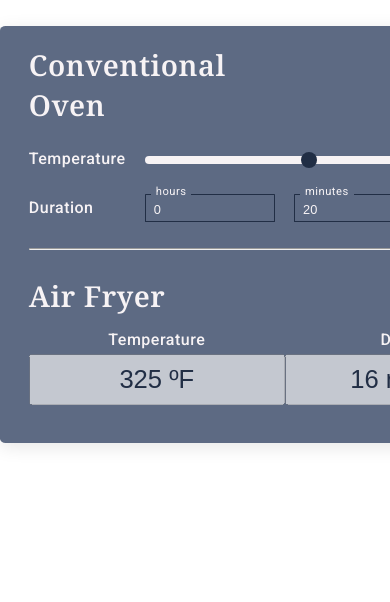
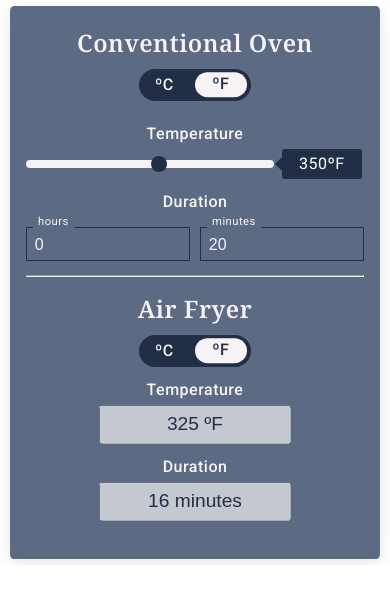
Before and after one commit to dancielos/air-fryer-calculator, a Next.js app: page / in a window 390 px wide. Shown: the top 602 px of the page. Built offline with nearby package versions, Linux system fonts and the light colour scheme.

Commit message:
implemented responsive design

```diff
--- a/src/app/UI/Row.jsx
+++ b/src/app/UI/Row.jsx
@@ -1,4 +1,4 @@
-export default function Row({ children, boxType, className }) {
+export default function Row({ children, boxType, className = '' }) {
 	return (
 		<div className={`af-calc__row af-calc__${boxType} ${className}`}>
 			{children}
--- a/src/app/page.jsx
+++ b/src/app/page.jsx
@@ -136,7 +136,7 @@ export default function Home() {
 		<Card>
 			<form className='af-calc__form'>
 				<div className='flex-column af-calc__oven-container'>
-					<Row boxType='grid'>
+					<Row boxType='grid' className='af-calc__top'>
 						<Heading label='Conventional Oven' />
 						<InputUnit
 							id='oven'
@@ -166,7 +166,7 @@ export default function Home() {
 
 				<hr />
 				<div className='af-calc__output-container'>
-					<Row boxType='grid'>
+					<Row boxType='grid' className='af-calc__top'>
 						<Heading label='Air Fryer' />
 						<InputUnit
 							id='airFryer'
--- a/src/styles/base/_typography.scss
+++ b/src/styles/base/_typography.scss
@@ -49,6 +49,9 @@ h3 {
 	font-size: 3.6rem;
 	// margin-bottom: 1.2rem;
 	line-height: 1.4;
+	@include abstracts.respond(phone) {
+		font-size: 3rem;
+	}
 }
 
 h4 {
--- a/src/styles/components/_input.scss
+++ b/src/styles/components/_input.scss
@@ -10,6 +10,10 @@
 	font-size: 1.6rem;
 	z-index: 1000;
 	width: 16rem;
+	@include abstracts.respond(custom-450) {
+		width: 100%;
+		font-size: 2rem;
+	}
 
 	&-wrapper {
 		display: flex;
@@ -19,6 +23,10 @@
 	}
 	&-wrapper.input-duration {
 		gap: 2.4rem;
+		@include abstracts.respond(custom-450) {
+			width: 100%;
+			gap: 1.2rem;
+		}
 	}
 	&-container {
 		position: relative;
@@ -26,6 +34,9 @@
 		border: 1.5px solid abstracts.$color1;
 		border-radius: abstracts.$defaultBorderRadius;
 		// margin: 10px;
+		@include abstracts.respond(custom-450) {
+			width: 100%;
+		}
 	}
 	&-group {
 		display: grid;
@@ -33,9 +44,18 @@
 		grid-template-columns: auto 1fr 1fr;
 		// row-gap: 2.4rem;
 		justify-items: stretch;
-		// > label {
-		// 	width: calc(100% + 1rem);
-		// }
+
+		@include abstracts.respond(custom-450) {
+			grid-template-columns: 1fr;
+			justify-items: center;
+			gap: 0rem;
+			> label {
+				margin: 1.2rem auto;
+				&:first-child {
+					margin-bottom: 0;
+				}
+			}
+		}
 	}
 	&-label {
 		font-size: 1.4rem;
--- a/src/styles/components/_output.scss
+++ b/src/styles/components/_output.scss
@@ -1,7 +1,11 @@
 @use '../abstracts';
 
 .af-calc__output {
-	// gap: 2.4rem;
+	gap: 2.4rem;
+	@include abstracts.respond(custom-450) {
+		grid-template-columns: 1fr;
+		gap: 1.2rem;
+	}
 
 	&-container {
 		display: flex;
@@ -13,6 +17,10 @@
 		text-align: center;
 		color: abstracts.$color1;
 		font-size: 3.2rem;
+		@include abstracts.respond(phone) {
+			font-size: 2.4rem;
+			max-width: 24rem;
+		}
 	}
 
 	&-group {
--- a/src/styles/components/_switch.scss
+++ b/src/styles/components/_switch.scss
@@ -4,6 +4,9 @@
 	&-container {
 		display: flex;
 		justify-content: flex-end;
+		@include abstracts.respond(custom-450) {
+			justify-content: center;
+		}
 	}
 	&-unit-switch {
 		display: inline-block;
--- a/src/styles/main/_main.scss
+++ b/src/styles/main/_main.scss
@@ -12,6 +12,10 @@
 		box-shadow: abstracts.$defaultShadow;
 		background-color: abstracts.$color6;
 		@include abstracts.addBorderRadius();
+		@include abstracts.respond(custom-450) {
+			width: 95%;
+			margin: 0.8rem auto;
+		}
 	}
 	&__form {
 		display: flex;
@@ -19,6 +23,11 @@
 		gap: 3.2rem;
 		padding: 2.4rem;
 		width: fit-content;
+		@include abstracts.respond(custom-450) {
+			width: 100%;
+			padding: 2.4rem 0.8rem;
+			gap: 1.8rem;
+		}
 	}
 	&__grid {
 		display: grid;
@@ -31,8 +40,19 @@
 	}
 	&__oven-container {
 		gap: 2.4rem;
+		@include abstracts.respond(custom-450) {
+			gap: 1.2rem;
+		}
 		// div:first-child {
 		// 	padding-bottom: 1.6rem;
 		// }
 	}
+	&__top {
+		grid-template-columns: auto 1fr;
+		@include abstracts.respond(custom-450) {
+			grid-template-columns: 1fr;
+			gap: 1.2rem;
+			text-align: center;
+		}
+	}
 }
```
